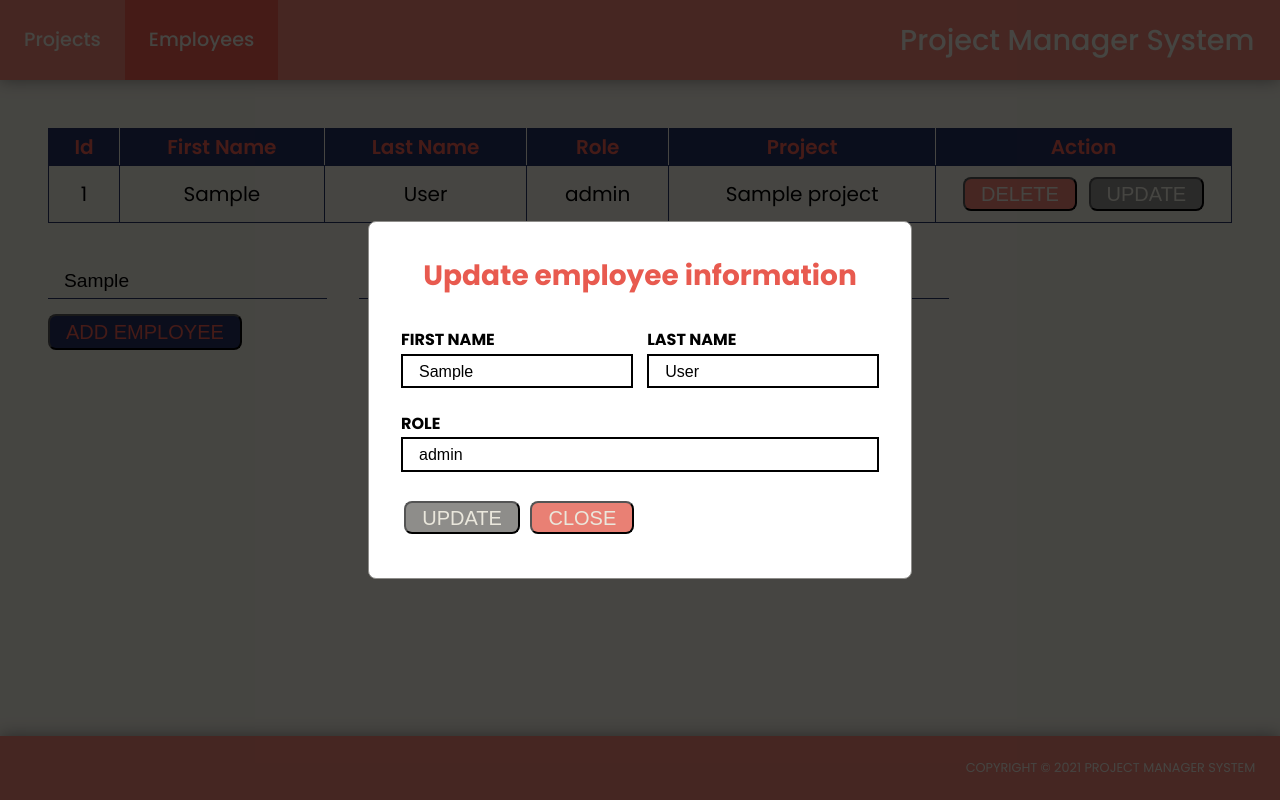
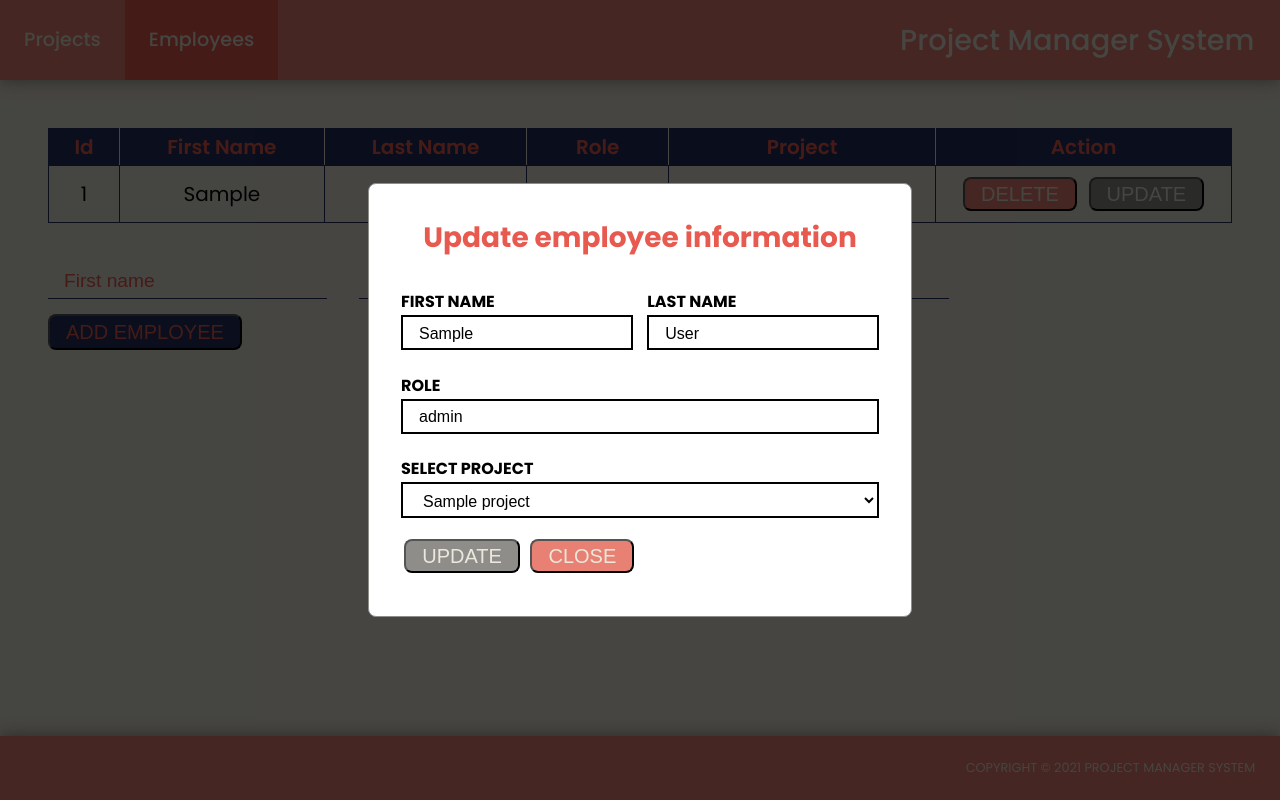
Before and after one commit to JulijaSt/ProjectManagerPHP, a PHP site: page /employees.php?action=update&id=1 in a window 1280 px wide. Run offline with PHP 8.4, Linux system fonts and the light colour scheme; tables that the repository leaves empty or names only in its code hold one stand-in row (values such as "Sample post").

Commit message:
Add functionality to add employee to project

```diff
--- a/assets/css/main.css
+++ b/assets/css/main.css
@@ -324,7 +324,7 @@ body {
   color: #168f26;
 }
 
-.form--project .input {
+.form--add-project .input {
   max-width: 20%;
 }
 /*# sourceMappingURL=main.css.map */
--- a/assets/scss/components/form/_form.scss
+++ b/assets/scss/components/form/_form.scss
@@ -67,7 +67,7 @@
     }
   }
 
-  &--project {
+  &--add-project {
     .input {
       max-width: 20%;
     }
--- a/employees.php
+++ b/employees.php
@@ -23,16 +23,29 @@ if (isset($_GET["action"]) and $_GET["action"] == "delete") {
     die();
 }
 
-$firstName = "";
-$lastName = "";
-$role = "";
-$firstName_error = "";
-$lastName_error = "";
-$role_error = "";
+$update_arr = array(
+    "firstName" => "",
+    "lastName" => "",
+    "role" => "",
+    "firstName_error" => "",
+    "lastName_error" => "",
+    "role_error" => "",
+    "selected" => ""
+);
+
+$add_arr = array(
+    "firstName" => "",
+    "lastName" => "",
+    "role" => "",
+    "firstName_error" => "",
+    "lastName_error" => "",
+    "role_error" => ""
+);
 
 
 if (isset($_GET["action"]) && $_GET["action"] == "update" && !isset($_POST["update"])) {
-    $updateModal = "SELECT * FROM employees WHERE employee_id = ?";
+    $updateModal = $sql = "SELECT employees.employee_id, employees.first_name, employees.last_name, employees.role, employees.project_id, projects.project_title FROM employees
+    LEFT JOIN projects ON employees.project_id = projects.project_id WHERE employee_id = ?;";
     $stmt = $connection->prepare($updateModal);
     $stmt->bind_param("i", $_GET["id"]);
     $stmt->execute();
@@ -40,30 +53,40 @@ if (isset($_GET["action"]) && $_GET["action"] == "update" && !isset($_POST["upda
 
     if (mysqli_num_rows($result) == 1) {
         $row = $result->fetch_assoc();
-        $firstName = $row["first_name"];
-        $lastName = $row["last_name"];
-        $role = $row["role"];
+        $update_arr["firstName"] = $row["first_name"];
+        $update_arr["lastName"] = $row["last_name"];
+        $update_arr["role"] = $row["role"];
+        if ($row["project_title"]) {
+            $update_arr["selected"] = $row["project_title"];
+        }
     }
 }
 if (isset($_POST["update"])) {
-    $firstName = $_POST["first_name"];
-    $lastName = $_POST["last_name"];
-    $role = $_POST["role"];
+    $update_arr["firstName"] = $_POST["first_name"];
+    $update_arr["lastName"] = $_POST["last_name"];
+    $update_arr["role"] = $_POST["role"];
     $id = $_GET["id"];
+
+    $update_arr["selected"] = $_POST["projects"];
+
+    if ($update_arr["selected"] < 0) {
+        $update_arr["selected"] = null;
+    }
+
     if (empty($_POST["first_name"])) {
-        $firstName_error = "Enter the first name";
+        $update_arr["firstName_error"] = "Enter the first name";
     }
     if (empty($_POST["last_name"])) {
-        $lastName_error = "Enter the last name";
+        $update_arr["lastName_error"] = "Enter the last name";
     }
     if (empty($_POST["role"])) {
-        $role_error = "Enter the role";
+        $update_arr["role_error"] = "Enter the role";
     }
     if (!empty($_POST["first_name"]) && !empty($_POST["last_name"]) && !empty($_POST["role"]) && !empty($_GET["id"])) {
 
-        $sql = "UPDATE employees SET first_name = ? , last_name = ?, role = ? WHERE employee_id = ?";
+        $sql = "UPDATE employees SET first_name = ? , last_name = ?, role = ?, project_id = ? WHERE employee_id = ?";
         $stmt = $connection->prepare($sql);
-        $stmt->bind_param("sssi", $firstName, $lastName, $role, $id);
+        $stmt->bind_param("sssii", $update_arr["firstName"], $update_arr["lastName"], $update_arr["role"], $update_arr["selected"], $id);
         $stmt->execute();
 
         $stmt->close();
@@ -74,27 +97,26 @@ if (isset($_POST["update"])) {
     }
 }
 
-
 if (isset($_POST["add"])) {
-    $firstName = $_POST["first_name"];
-    $lastName = $_POST["last_name"];
-    $role = $_POST["role"];
+    $add_arr["firstName"] = $_POST["first_name"];
+    $add_arr["lastName"] = $_POST["last_name"];
+    $add_arr["role"] = $_POST["role"];
 
     if (empty($_POST["first_name"])) {
-        $firstName_error = "Enter the first name";
+        $add_arr["firstName_error"] = "Enter the first name";
     }
     if (empty($_POST["last_name"])) {
-        $lastName_error = "Enter the last name";
+        $add_arr["lastName_error"] = "Enter the last name";
     }
     if (empty($_POST["role"])) {
-        $role_error = "Enter the role";
+        $add_arr["role_error"] = "Enter the role";
     }
 
     if (!empty($_POST["first_name"]) && !empty($_POST["last_name"]) && !empty($_POST["role"])) {
 
         $sql = "INSERT INTO employees (first_name, last_name, role) VALUES (?,?,?)";
         $stmt = $connection->prepare($sql);
-        $stmt->bind_param("sss", $firstName, $lastName, $role);
+        $stmt->bind_param("sss", $add_arr["firstName"], $add_arr["lastName"], $add_arr["role"]);
         $stmt->execute();
 
         $stmt->close();
@@ -131,19 +153,37 @@ if (isset($_POST["add"])) {
                 <div class="form__twoInput-block">
                     <div class="form__left">
                         <label for="firstName" class="label">First name</label>
-                        <input type="text" class="input" name="first_name" value="<?php print($firstName) ?>" placeholder="Update first name">
-                        <span class="form__error"><?php echo $firstName_error; ?></span>
+                        <input type="text" class="input" name="first_name" value="<?php print($update_arr["firstName"]) ?>" placeholder="Update first name">
+                        <span class="form__error"><?php echo $update_arr["firstName_error"]; ?></span>
                     </div>
                     <div class="form__right">
                         <label for="lastName" class="label">Last name</label>
-                        <input type="text" class="input" name="last_name" value="<?php print($lastName) ?>" placeholder="Update last name">
-                        <span class="form__error"><?php echo $lastName_error; ?></span>
+                        <input type="text" class="input" name="last_name" value="<?php print($update_arr["lastName"]) ?>" placeholder="Update last name">
+                        <span class="form__error"><?php echo $update_arr["lastName_error"]; ?></span>
                     </div>
                 </div>
                 <div class="form__input-block">
                     <label for="role" class="label">Role</label>
-                    <input type="text" class="input" name="role" value="<?php print($role) ?>" placeholder="Update role">
-                    <span class="form__error"><?php echo $role_error; ?></span>
+                    <input type="text" class="input" name="role" value="<?php print($update_arr["role"]) ?>" placeholder="Update role">
+                    <span class="form__error"><?php echo $update_arr["role_error"]; ?></span>
+                </div>
+                <div class="form__input-block">
+                <label for="projects" class="label">Select project</label>
+                <select name="projects" id="projects" class="input">
+                    <option class="select__option" value=<?php print(-1) ?> <?php if ($update_arr["selected"] == "") print("selected") ?> >No project</option>
+                    <?php
+                    $sql = "SELECT project_id, project_title FROM projects;";
+                    $result = mysqli_query($connection, $sql);
+
+                    if (mysqli_num_rows($result) > 0) {
+                        while ($row = mysqli_fetch_assoc($result)) {
+                    ?>
+                            <option class="select__option" value="<?php print($row["project_id"]) ?>" <?php if ($update_arr["selected"] == $row["project_title"]) print("selected") ?>> <?php print($row["project_title"]) ?></option>
+                    <?php
+                        }
+                    }
+                    ?>
+                </select>
                 </div>
                 <input class="btn btn--update" type="submit" name="update" value="UPDATE" />
                 <input class="btn" type="button" name="Close" value="CLOSE" onclick="closeModal()" />
@@ -205,16 +245,16 @@ if (isset($_POST["add"])) {
         <form action="" method="POST" name="add-employee" class="form form--add">
             <div class="form__container">
                 <div class="form__block">
-                <input type="text" class="input" name="first_name" value="<?php if (isset($firstName)) print($firstName) ?>" placeholder="First name">
-                <span class="form__error"><?php echo $firstName_error; ?></span>
+                    <input type="text" class="input" name="first_name" value="<?php if (isset($add_arr["firstName"])) print($add_arr["firstName"]) ?>" placeholder="First name">
+                    <span class="form__error"><?php echo $add_arr["firstName_error"]; ?></span>
                 </div>
                 <div class="form__block">
-                <input type="text" class="input" name="last_name" value="<?php if (isset($lastName)) print($lastName) ?>" placeholder="Last name">
-                <span class="form__error"><?php echo $lastName_error; ?></span>
+                    <input type="text" class="input" name="last_name" value="<?php if (isset($add_arr["lastName"])) print($add_arr["lastName"]) ?>" placeholder="Last name">
+                    <span class="form__error"><?php echo $add_arr["lastName_error"]; ?></span>
                 </div>
                 <div class="form__block">
-                <input type="text" class="input" name="role" value="<?php if (isset($role)) print($role) ?>" placeholder="Role">
-                <span class="form__error"><?php echo $role_error; ?></span>
+                    <input type="text" class="input" name="role" value="<?php if (isset($add_arr["role"])) print($add_arr["role"]) ?>" placeholder="Role">
+                    <span class="form__error"><?php echo $add_arr["role_error"]; ?></span>
                 </div>
             </div>
             <input class="btn btn--add" type="submit" name="add" value="ADD EMPLOYEE" />
```
Also changed, not shown: index.php (+22 -16 lines), assets/dist/css/main.min.css, 2 other files. Lines whose indentation alone changed are shown as unchanged.
